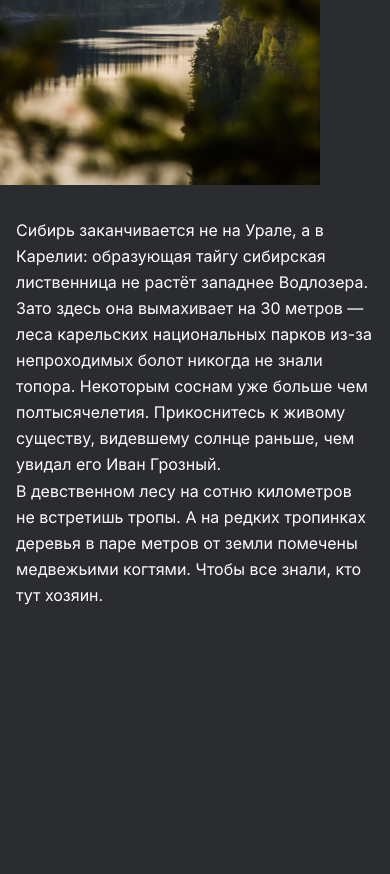
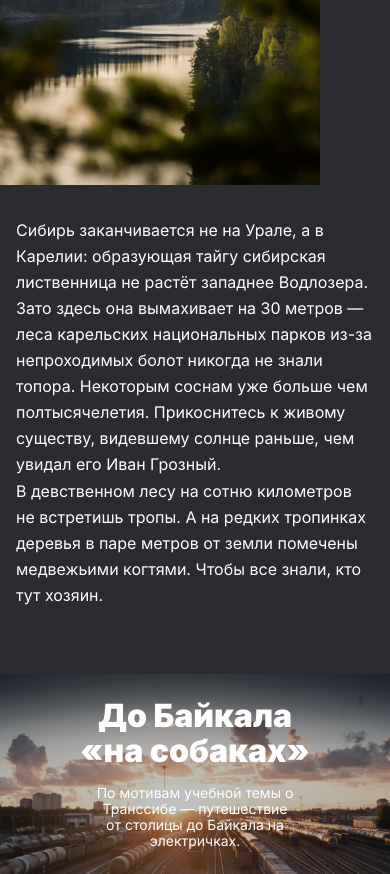
Before and after one commit to NatalyaMochalova/russian-travel, a plain HTML site: page index.html in a window 390 px wide. Shown: the part 9024-9898 px from the top of the page. Before the commit the page ends 9632 px from the top, so only its background shows below. Drawn offline with Linux system fonts and the light colour scheme.

Commit message:
added cover

```diff
--- /dev/null
+++ b/blocks/cover/__content/cover__content.css
@@ -0,0 +1,32 @@
+.cover__content {
+  color: white;
+  min-height: 740px;
+  display: -webkit-box;
+  display: -ms-flexbox;
+  display: flex;
+  -webkit-box-orient: vertical;
+  -webkit-box-direction: normal;
+      -ms-flex-direction: column;
+          flex-direction: column;
+  -webkit-box-pack: center;
+      -ms-flex-pack: center;
+          justify-content: center;
+}
+
+@media screen and (max-width: 1024px) {
+  .cover__content {
+    min-height: 640px;
+  }
+}
+
+@media screen and (max-width: 768px) {
+  .cover__content {
+    min-height: 480px;
+  }
+}
+
+@media screen and (max-width: 540px) {
+  .cover__content {
+    min-height: 200px;
+  }
+}
--- /dev/null
+++ b/blocks/cover/__overlay/cover__overlay.css
@@ -0,0 +1,51 @@
+.cover__overlay {
+  display: block;
+  background-image: url(../../../images/cover__background-trains.jpg);
+  background-repeat: no-repeat;
+  background-size: cover;
+  min-height: 740px;
+  text-decoration: none;
+  position: relative;
+  z-index: 0;
+}
+
+.cover__overlay:hover {
+  cursor: url(../../../images/Pointer.svg), pointer;
+}
+
+.cover__overlay::before {
+  content: "";
+  position: absolute;
+  left: 0;
+  right: 0;
+  top: 0;
+  bottom: 0;
+  background-color: #2A2C2F;
+  opacity: .3;
+  z-index: -1;
+  -webkit-transition: opacity .4s ease;
+  -o-transition: opacity .4s ease;
+  transition: opacity .4s ease;
+}
+
+.cover__overlay:hover::before {
+  opacity: .8;
+}
+
+@media screen and (max-width: 1024px) {
+  .cover__overlay {
+    min-height: 640px;
+  }
+}
+
+@media screen and (max-width: 768px) {
+  .cover__overlay {
+    min-height: 480px;
+  }
+}
+
+@media screen and (max-width: 540px) {
+  .cover__overlay {
+    min-height: 200px;
+  }
+}
--- /dev/null
+++ b/blocks/cover/__subtitle/cover__subtitle.css
@@ -0,0 +1,16 @@
+.cover__subtitle {
+  margin: 0 auto;
+  font-weight: 400;
+  font-size: 18px;
+  line-height: 1.22;
+  text-align: center;
+  max-width: 360px;
+}
+
+@media screen and (max-width: 540px) {
+  .cover__subtitle {
+    font-size: 14px;
+    line-height: 1.14;
+    max-width: 197px;
+  }
+}
--- /dev/null
+++ b/blocks/cover/__title/cover__title.css
@@ -0,0 +1,18 @@
+.cover__title {
+  margin: 0 auto;
+  font-weight: 900;
+  font-size: 72px;
+  line-height: 1.06;
+  text-align: center;
+  max-width: 560px;
+  margin-bottom: 32px;
+}
+
+@media screen and (max-width: 540px) {
+  .cover__title {
+    font-size: 32px;
+    line-height: 1.09;
+    max-width: 250px;
+    margin-bottom: 16px;
+  }
+}
--- /dev/null
+++ b/blocks/cover/cover.css
@@ -0,0 +1,21 @@
+.cover {
+  padding: 92px 48px 0;
+}
+
+@media screen and (max-width: 1024px) {
+  .cover {
+    padding: 92px 0 0;
+  }
+}
+
+@media screen and (max-width: 768px) {
+  .cover {
+    padding: 90px 0 0;
+  }
+}
+
+@media screen and (max-width: 540px) {
+  .cover {
+    padding: 66px 0 0;
+  }
+}
--- a/index.html
+++ b/index.html
@@ -117,6 +117,14 @@
           </ul>
         </div>
       </section>
+      <section class="cover">
+        <a class="cover__overlay" href="https://stampsy.com/na-elektrichkakh-do-baikala" target="_blank">
+          <div class="cover__content">
+            <h3 class="cover__title">До Байкала «на собаках»</h3>
+            <p class="cover__subtitle">По мотивам учебной темы о Транссибе — путешествие от столицы до Байкала на электричках.</p>
+          </div>
+        </a>
+      </section>
     </main>
   </div>
 </body>
--- a/pages/index.css
+++ b/pages/index.css
@@ -44,3 +44,10 @@
 @import url(../blocks/place/__text/place__text.css);
 @import url(../blocks/place/__paragraph/place__paragraph.css);
 @import url(../blocks/place/__paragraph/_margin-none/place__paragraph_margin-none.css);
+
+/*cover*/
+@import url(../blocks/cover/cover.css);
+@import url(../blocks/cover/__overlay/cover__overlay.css);
+@import url(../blocks/cover/__content/cover__content.css);
+@import url(../blocks/cover/__title/cover__title.css);
+@import url(../blocks/cover/__subtitle/cover__subtitle.css);
```
